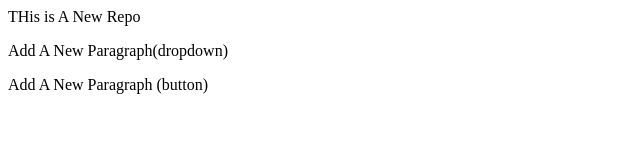
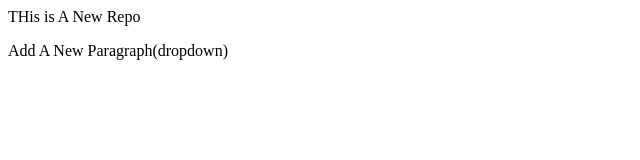
Before and after one commit to code-with-satish/LocalRepo, a plain HTML site: page index.html in a window 1280 px wide. Shown: the whole page, without its empty margins (0-640 px from the left). Drawn offline with Linux system fonts and the light colour scheme.

Commit message:
delete button

```diff
--- a/index.html
+++ b/index.html
@@ -1,4 +1,2 @@
 <p>THis is A New Repo</p>
 <p> Add A New Paragraph(dropdown)</p>
-
-<p> Add A New Paragraph (button)</p>
```
